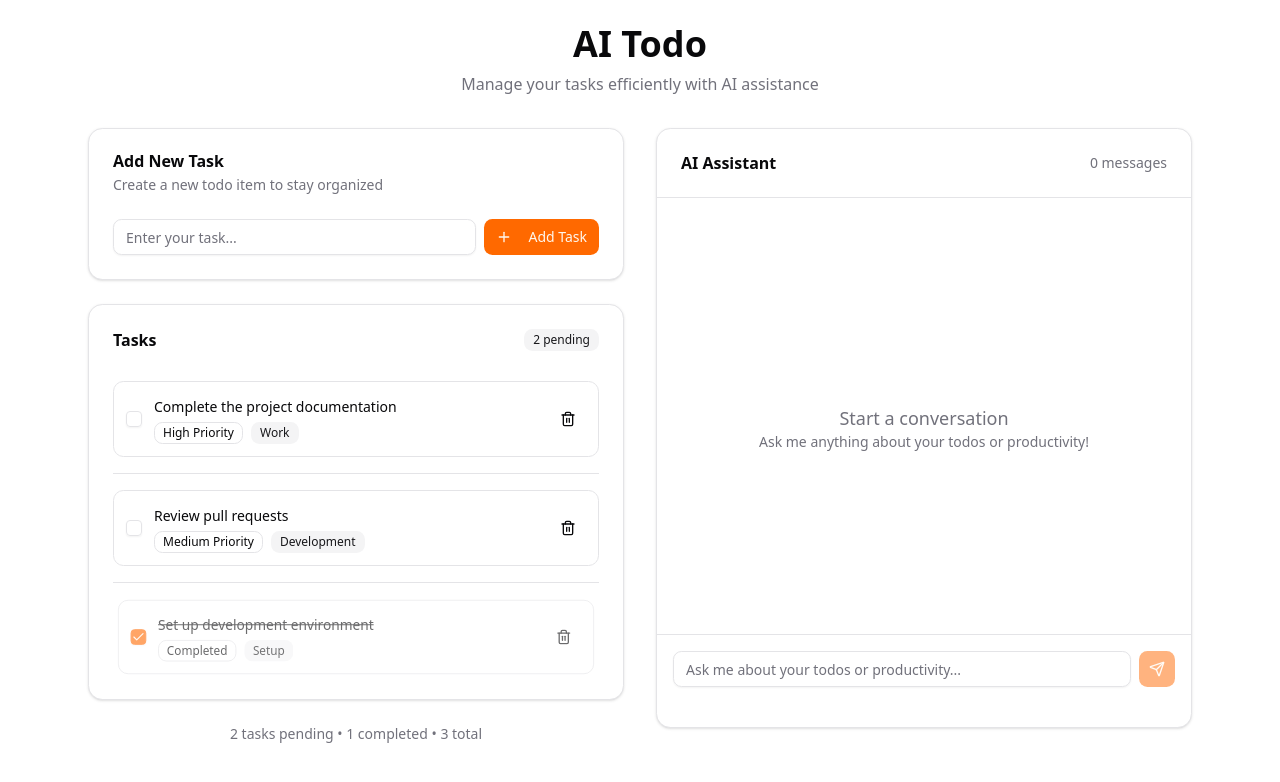
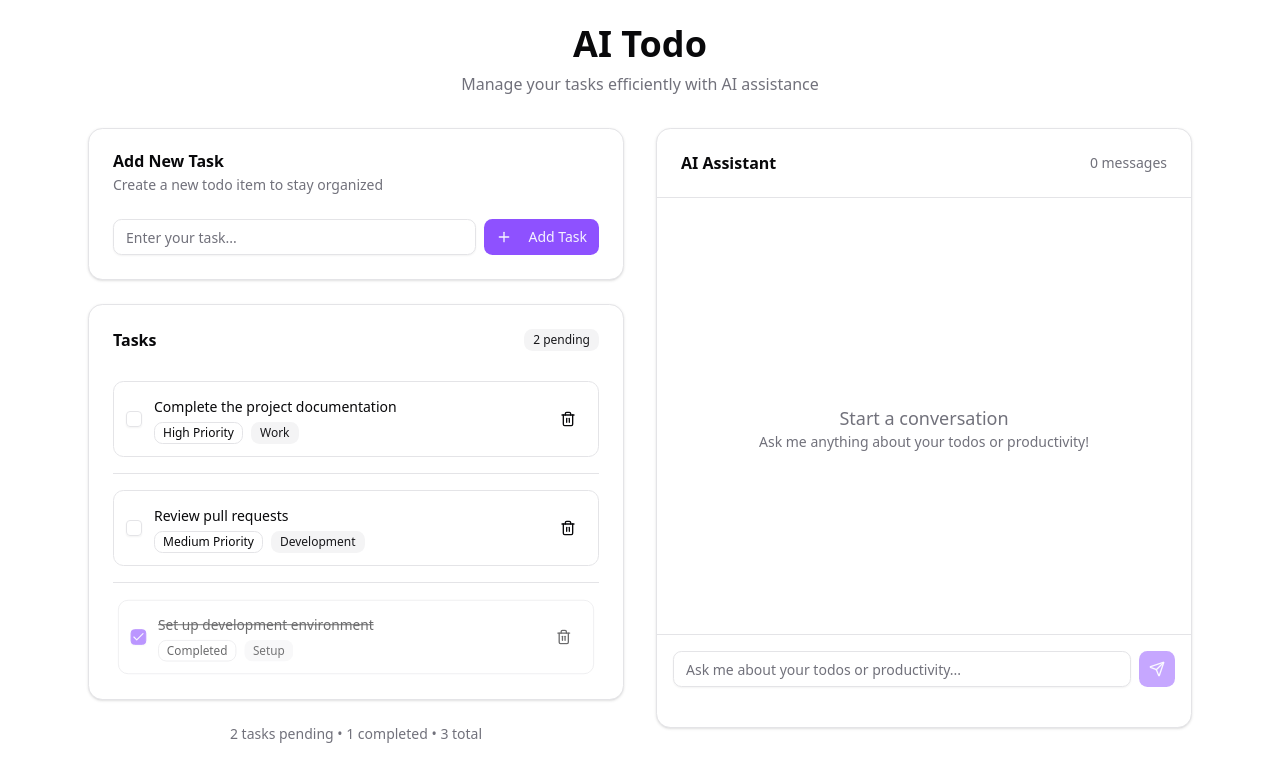
Before and after one commit to Lewis-Kett/ai-todo, a Next.js app: page / in a window 1280 px wide. Shown: the top 782 px of the page. Built offline with nearby package versions, Linux system fonts and the light colour scheme.

Commit message:
changes main accent to purple

```diff
--- a/src/app/globals.css
+++ b/src/app/globals.css
@@ -51,8 +51,8 @@
   --card-foreground: oklch(0.141 0.005 285.823);
   --popover: oklch(1 0 0);
   --popover-foreground: oklch(0.141 0.005 285.823);
-  --primary: oklch(0.705 0.213 47.604);
-  --primary-foreground: oklch(0.98 0.016 73.684);
+  --primary: oklch(0.606 0.25 292.717);
+  --primary-foreground: oklch(0.969 0.016 293.756);
   --secondary: oklch(0.967 0.001 286.375);
   --secondary-foreground: oklch(0.21 0.006 285.885);
   --muted: oklch(0.967 0.001 286.375);
@@ -62,7 +62,7 @@
   --destructive: oklch(0.577 0.245 27.325);
   --border: oklch(0.92 0.004 286.32);
   --input: oklch(0.92 0.004 286.32);
-  --ring: oklch(0.705 0.213 47.604);
+  --ring: oklch(0.606 0.25 292.717);
   --chart-1: oklch(0.646 0.222 41.116);
   --chart-2: oklch(0.6 0.118 184.704);
   --chart-3: oklch(0.398 0.07 227.392);
@@ -70,12 +70,12 @@
   --chart-5: oklch(0.769 0.188 70.08);
   --sidebar: oklch(0.985 0 0);
   --sidebar-foreground: oklch(0.141 0.005 285.823);
-  --sidebar-primary: oklch(0.705 0.213 47.604);
-  --sidebar-primary-foreground: oklch(0.98 0.016 73.684);
+  --sidebar-primary: oklch(0.606 0.25 292.717);
+  --sidebar-primary-foreground: oklch(0.969 0.016 293.756);
   --sidebar-accent: oklch(0.967 0.001 286.375);
   --sidebar-accent-foreground: oklch(0.21 0.006 285.885);
   --sidebar-border: oklch(0.92 0.004 286.32);
-  --sidebar-ring: oklch(0.705 0.213 47.604);
+  --sidebar-ring: oklch(0.606 0.25 292.717);
 }
 
 .dark {
@@ -85,8 +85,8 @@
   --card-foreground: oklch(0.985 0 0);
   --popover: oklch(0.21 0.006 285.885);
   --popover-foreground: oklch(0.985 0 0);
-  --primary: oklch(0.646 0.222 41.116);
-  --primary-foreground: oklch(0.98 0.016 73.684);
+  --primary: oklch(0.541 0.281 293.009);
+  --primary-foreground: oklch(0.969 0.016 293.756);
   --secondary: oklch(0.274 0.006 286.033);
   --secondary-foreground: oklch(0.985 0 0);
   --muted: oklch(0.274 0.006 286.033);
@@ -96,7 +96,7 @@
   --destructive: oklch(0.704 0.191 22.216);
   --border: oklch(1 0 0 / 10%);
   --input: oklch(1 0 0 / 15%);
-  --ring: oklch(0.646 0.222 41.116);
+  --ring: oklch(0.541 0.281 293.009);
   --chart-1: oklch(0.488 0.243 264.376);
   --chart-2: oklch(0.696 0.17 162.48);
   --chart-3: oklch(0.769 0.188 70.08);
@@ -104,13 +104,14 @@
   --chart-5: oklch(0.645 0.246 16.439);
   --sidebar: oklch(0.21 0.006 285.885);
   --sidebar-foreground: oklch(0.985 0 0);
-  --sidebar-primary: oklch(0.646 0.222 41.116);
-  --sidebar-primary-foreground: oklch(0.98 0.016 73.684);
+  --sidebar-primary: oklch(0.541 0.281 293.009);
+  --sidebar-primary-foreground: oklch(0.969 0.016 293.756);
   --sidebar-accent: oklch(0.274 0.006 286.033);
   --sidebar-accent-foreground: oklch(0.985 0 0);
   --sidebar-border: oklch(1 0 0 / 10%);
-  --sidebar-ring: oklch(0.646 0.222 41.116);
+  --sidebar-ring: oklch(0.541 0.281 293.009);
 }
+
 
 @layer base {
   * {
```
